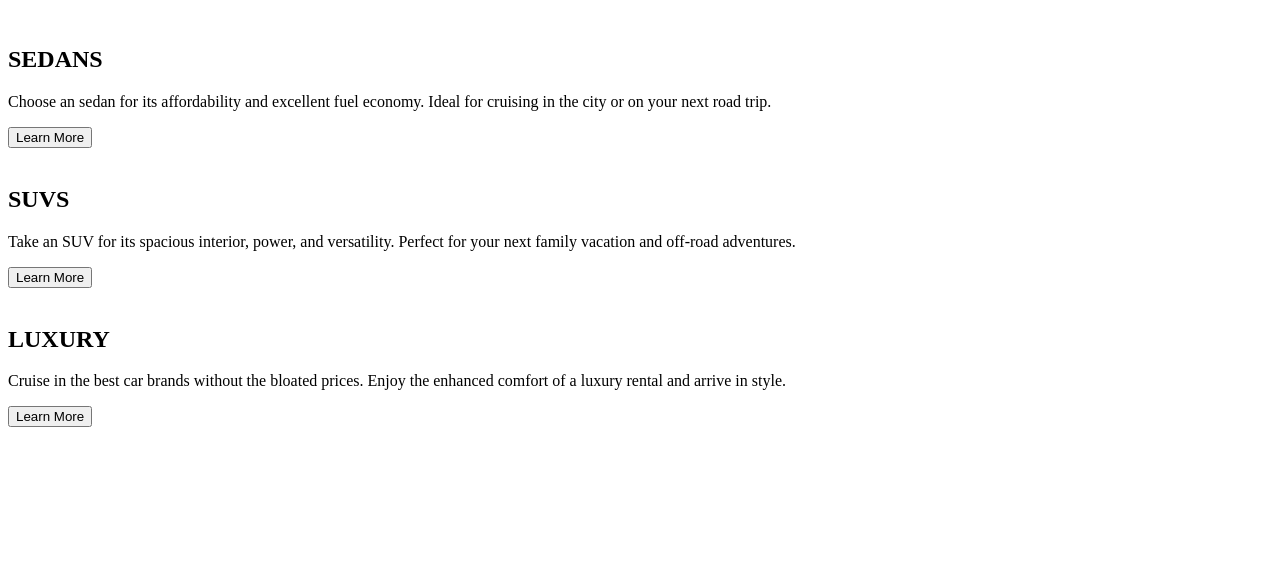
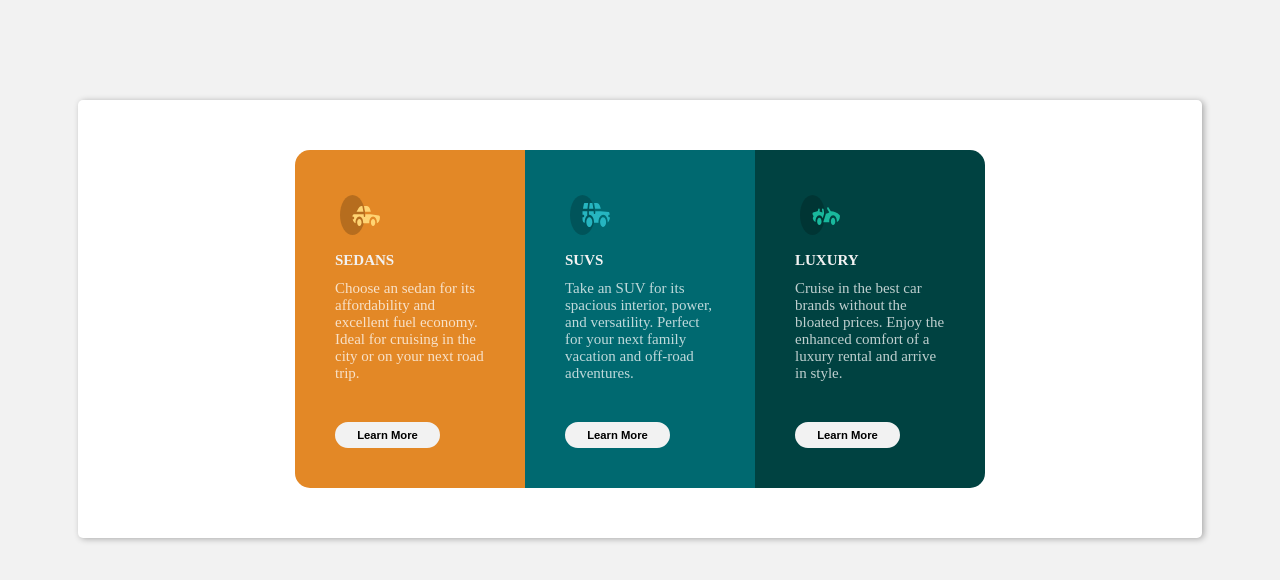
Before and after one commit to CyemezoBrown/Card-preview-starter, a plain HTML site: page index.html in a window 1280 px wide. Drawn offline with Linux system fonts and the light colour scheme; a web font is replaced by a local one.

Commit message:
added all details

```diff
--- a/index.html
+++ b/index.html
@@ -4,27 +4,27 @@
     <meta charset="UTF-8">
     <meta http-equiv="X-UA-Compatible" content="IE=edge">
     <meta name="viewport" content="width=device-width, initial-scale=1.0">
-    <link rel="stylesheet" href="./css/main.css">
-    <link rel="shortcut icon" href="./images/favicon-32x32.png" type="image/x-icon">
+    <link rel="stylesheet" href="index.css">
+    <link rel="shortcut icon" href="images/favicon-32x32.png" type="image/x-icon">
     <title>card-preview-card-starter Eliezer-Nsengi</title>
 </head>
 <body>
     <div class="container">
         <div class="card_container">
             <div class="card">
-               <img src="./images/icon-sedans.svg" alt="">
+               <img src="images/icon-sedans.svg" alt="">
                <h2 class="title">SEDANS</h2>
                <p>Choose an sedan for its affordability and excellent fuel economy. Ideal for cruising in the city or on your next road trip.</p>
                <button>Learn More</button>
             </div>
             <div class="card">
-                <img src="./images/icon-suvs.svg" alt="">
+                <img src="images/icon-suvs.svg" alt="">
                 <h2 class="title">SUVS</h2>
                 <p>Take an SUV for its spacious interior, power, and versatility. Perfect for your next family vacation and off-road adventures.</p>
                 <button>Learn More</button>
              </div>
              <div class="card">
-                <img src="./images/icon-luxury.svg" alt="">
+                <img src="images/icon-luxury.svg" alt="">
                 <h2 class="title">LUXURY</h2>
                 <p>Cruise in the best car brands without the bloated prices. Enjoy the enhanced comfort of a luxury rental and arrive in style.</p>
                 <button>Learn More</button>
```
Also changed, not shown: images/favicon-32x32.png (added), images/icon-luxury.svg (added), images/icon-sedans.svg (added), images/icon-suvs.svg (added).
